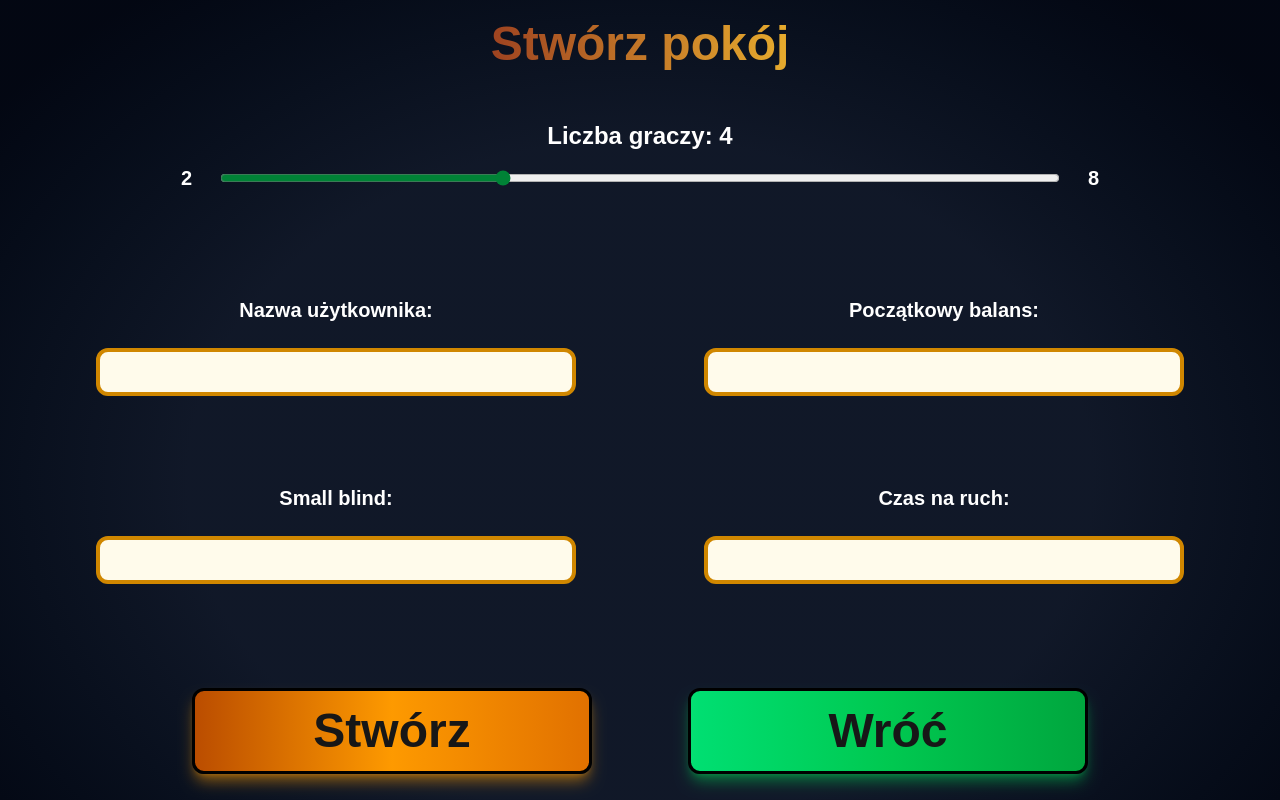
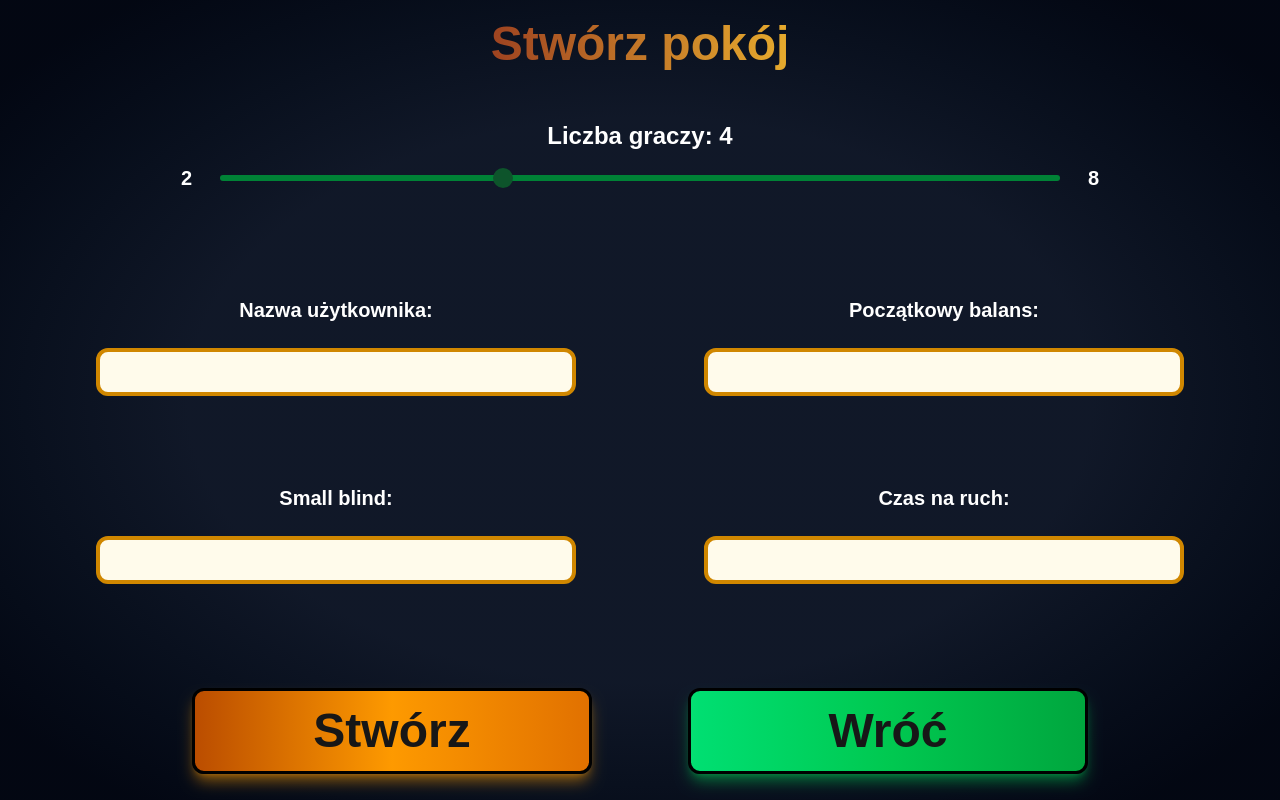
Before and after one commit to Descaplis/Poker, a Next.js app in the folder poker/: page /create-lobby in a window 1280 px wide. Shown: the top 800 px of the page. Built offline with nearby package versions, Linux system fonts and the light colour scheme.

Commit message:
The Nothing Update v.4
Check error element :>

```diff
--- a/poker/src/app/Components/DefaultPage.jsx
+++ b/poker/src/app/Components/DefaultPage.jsx
@@ -7,9 +7,9 @@ export default function MainPage() {
   	const router = useRouter();
 
   	return (
-    <div className="animate-bg max-w-full h-239 bg-radial-[at_50%_55%] from-gray-950 via-gray-900 to-gray-800 to-90%">
+		<div className="animate-bg max-w-full max-h-full h-screen bg-radial-[at_50%_55%] from-gray-950 via-60% via-gray-900 to-gray-900 to-90%">
 			<div className="flex justify-center items-center max-w-full h-full max-h-2/3">
-          <img src="/images/title.png" alt="Title" className="animate-title"/>
+				<img src="/images/title.png" alt="Title" className="animate-title h-[50vh]"/>
 			</div>
 
 			<div className="flex justify-center items-center max-w-full h-full max-h-1/3 gap-5.5">
--- a/poker/src/app/Components/create-lobby.jsx
+++ b/poker/src/app/Components/create-lobby.jsx
@@ -75,7 +75,7 @@ export default function CreateLobby() {
                 ))}
             </div>
 
-            <div className="animate-bg max-w-full max-h-240 bg-radial-[at_50%_50%] from-gray-900 via-gray-900 to-gray-950 to-90%">
+            <div className="animate-bg max-w-full max-h-screen h-screen bg-radial-[at_50%_50%] from-gray-900 via-gray-900 to-gray-950 to-90%">
                 <h1 className="bg-clip-text text-transparent bg-gradient-to-r from-red-900 from-30% to-amber-300 to-70% text-5xl font-black text-center p-5">Stwórz pokój</h1>
                 <form id="create-form" className="text-center p-8 h-220">
                     <label htmlFor="plyrRange" className="text-white text-2xl font-black">Liczba graczy: {plyrCount}</label>
@@ -89,28 +89,28 @@ export default function CreateLobby() {
                         <div className="flex flex-col gap-6 p-7 items-center">
                             <label className="text-white text-xl font-black mt-16">Nazwa użytkownika:</label>
                             <input className="text-black w-120 bg-amber-50 p-2 rounded-xl border-yellow-600 border-solid border-4
-                            focus:ring-4 focus:outline-none focus:ring-amber-500 dark:focus:ring-amber-800" type="text" name="nickName" onChange={(e) => setUsername(e.currentTarget.value)}/>
+                                focus:ring-4 focus:shadow-2xl focus:shadow-amber-500 dark:focus:ring-amber-800" type="text" name="nickName" onChange={(e) => setUsername(e.currentTarget.value)}/>
 
                             <label className="text-white text-xl font-black mt-16">Small blind:</label>
                             <input className="text-black w-120 bg-amber-50 p-2 mb-15 rounded-xl border-yellow-600 border-solid border-4
-                            focus:ring-4 focus:outline-none focus:ring-amber-500 dark:focus:ring-amber-800" type="number" name="smallBlind" onChange={(e) => setSmallBlind(e.currentTarget.value)}/>
+                                focus:ring-4 focus:shadow-2xl focus:shadow-amber-500 dark:focus:ring-amber-800" type="number" name="smallBlind" onChange={(e) => setSmallBlind(e.currentTarget.value)}/>
 
                             <button type="button" onClick={createRoom}
                                 className="bg-gradient-to-r from-amber-700 via-amber-500 to-amber-600
-                            hover:bg-gradient-to-br focus:ring-4 focus:outline-none focus:ring-amber-300 dark:focus:ring-amber-800
+                                hover:bg-gradient-to-br focus:ring-4 focus:shadow-2xl focus:shadow-amber-300 dark:focus:ring-amber-800
                                 shadow-lg shadow-amber-500/50 dark:shadow-lg dark:shadow-amber-800/80 rounded-base text-center
                                 w-100 p-4 m-5 border-3 border-black self-end-safe rounded-xl text-5xl font-black cursor-pointer">Stwórz</button>
                         </div>
                         <div className="flex flex-col gap-6 p-7 items-center">
                             <label className="text-white text-xl font-black mt-16">Początkowy balans:</label>
                             <input className="text-black w-120 bg-amber-50 p-2 rounded-xl border-yellow-600 border-solid border-4
-                            focus:ring-4 focus:outline-none focus:ring-amber-500 dark:focus:ring-amber-800" type="number" name="startValue" onChange={(e) => setInitialBalance(e.currentTarget.value)}/>
+                                focus:ring-4 focus:shadow-2xl focus:shadow-amber-500 dark:focus:ring-amber-800" type="number" name="startValue" onChange={(e) => setInitialBalance(e.currentTarget.value)}/>
                             <label className="text-white text-xl font-black mt-16">Czas na ruch:</label>
                             <input className="text-black w-120 bg-amber-50 p-2 mb-15 rounded-xl border-yellow-600 border-solid border-4
-                            focus:ring-4 focus:outline-none focus:ring-amber-500 dark:focus:ring-amber-800" type="number" min={10} max={120} name="moveTime" onChange={(e) => setTimeForMove(e.currentTarget.value)}/>
+                                focus:ring-4 focus:shadow-2xl focus:shadow-amber-500 dark:focus:ring-amber-800" type="number" min={10} max={120} name="moveTime" onChange={(e) => setTimeForMove(e.currentTarget.value)}/>
                             <Link className="self-start" href="/">
                                 <button type="button" className="bg-gradient-to-r from-green-400 via-green-500 to-green-600
-                                hover:bg-gradient-to-br focus:ring-4 focus:outline-none focus:ring-green-300 dark:focus:ring-green-800
+                                    hover:bg-gradient-to-br focus:ring-4 focus:shadow-2xl focus:shadow-green-300 dark:focus:ring-green-800
                                     shadow-lg shadow-green-500/50 dark:shadow-lg dark:shadow-green-800/80 rounded-base text-center
                                     w-100 p-4 m-5 border-3 border-black rounded-xl text-5xl font-black cursor-pointer">Wróć</button>
                             </Link>
--- a/poker/src/app/Components/elements/CheckBtn.jsx
+++ b/poker/src/app/Components/elements/CheckBtn.jsx
@@ -2,8 +2,7 @@ export default function CheckBtn({show}){
     if(!show) return;
     return (
         <div className="">
-            <button className="w-[10vw] h-[8vh] bg-radial-[at_20%_25%] from-green-700 via-green-600 via-50% to-green-400 to-90% rounded-2xl cursor-pointer
-            border-2 border-green-950">
+            <button className="w-[10vw] h-[8vh] bg-radial-[at_20%_25%] from-green-700 via-green-600 via-50% to-green-400 to-90% rounded-2xl cursor-pointer">
                 <p className="text-black text-3xl font-black">Sprawdź</p>
             </button>
         </div>
--- a/poker/src/app/Components/elements/Player.jsx
+++ b/poker/src/app/Components/elements/Player.jsx
@@ -3,14 +3,14 @@ import Image from "next/image";
 export default function Player({ name, position, cards, balance, endTime, isAllIn, blind, isFolded, isWinner}) {
     return (
         <div>
-            <div className={`w-[16vw] h-[15vh] ${isAllIn ? 'bg-radial-[at_50%_35%] from-amber-400 via-amber-600 to-amber-700 to-75%' :
+            <div className={`w-[16vw] h-[15vh] p-3 ${isAllIn ? 'bg-radial-[at_50%_35%] from-amber-400 via-amber-600 to-amber-700 to-75%' :
                 'bg-radial-[at_35%_35%] from-gray-700 to-gray-900 to-75%'} rounded-full border-4 relative ${isFolded ? 'border-black' : 'border-red-700'} p-2
                 ${balance == 0 && !isAllIn && 'opacity-50'}`}>
                 <div className={`flex justify-center absolute ${isWinner ? '-top-25 left-0 right-0' :
                     position == 'down' ? '-top-25 left-0 right-0' :
                     position == 'left' ? 'top-0 left-0 -right-85' :
                     position == 'right' ? 'top-0 -left-85 right-0' : 'top-25 left-0 right-0'}`}>
-                    <div className="w-[4.3vw] h-[12vh] transform-cpu rotate-348">
+                    <div className="w-[4vw] h-[12vh] transform-cpu rotate-348">
                         {
                             cards ?
                             <Image src={`/images/karty/${cards[0]}.png`} fill alt="card1"/>
@@ -20,7 +20,7 @@ export default function Player({ name, position, cards, balance, endTime, isAllI
                             <Image src="/images/karty/BackCard.png" fill alt="card1"/>
                         }
                     </div>
-                    <div className="w-[4.3vw] h-[12vh] transform-cpu rotate-12">
+                    <div className="w-[4vw] h-[12vh] transform-cpu rotate-12">
                         {
                             cards ?
                             <Image src={`/images/karty/${cards[1]}.png`} fill alt="card2"/>
--- a/poker/src/app/Components/theGame.jsx
+++ b/poker/src/app/Components/theGame.jsx
@@ -29,7 +29,7 @@ export default function theGame() {
 				{/* Środek: Góra, Stół, Dół */}
 				<div className="flex-1 flex flex-col items-center">
 					{/* Gracze na górze (1 i 2) */}
-					<div className="flex justify-evenly w-full max-w-2xl gap-4">
+					<div className="flex justify-center w-full max-w-2xl gap-4">
 						<Player name="Gracz 1" balance={100} isAllIn={false} />
 						<Player name="Gracz 2" blind="small" />
 					</div>
@@ -76,7 +76,7 @@ export default function theGame() {
 					</div>
 
 					{/* Gracze na dole (5 i 6) */}
-					<div className="flex justify-evenly w-full max-w-2xl gap-4">
+					<div className="flex justify-center w-full max-w-2xl gap-4">
 						<Player name="Gracz 6" position="down" cards={["3Pik", "queenKier"]} balance={10} isAllIn={false} />
 						<Player name="Gracz 5" position="down" balance={48} isFolded={false} isWinner={false}/>
 					</div>
--- a/poker/src/app/globals.css
+++ b/poker/src/app/globals.css
@@ -3,6 +3,29 @@
 :root {
   --background: #ffffff;
   --foreground: #171717;
+}
+
+input[type="range"] {
+  -webkit-appearance: none;
+  appearance: none;
+  background: transparent;
+  cursor: pointer;
+}
+
+input[type="range"]::-webkit-slider-runnable-track {
+  width: 100%;
+  height: 6px;
+  background: var(--color-green-700);
+  border-radius: 3px;
+}
+
+input[type="range"]::-webkit-slider-thumb {
+  -webkit-appearance: none;
+  height: 20px;
+  width: 20px;
+  border-radius: 50%;
+  background: var(--color-green-900);
+  margin-top: -7px;
 }
 
 @theme {
@@ -53,5 +76,4 @@ body {
   background: var(--background);
   color: var(--foreground);
   font-family: Arial, Helvetica, sans-serif;
-  overflow-y: hidden;
 }
```
Also changed, not shown: poker/src/app/Components/elements/error.jsx (+4 -7 lines), poker/src/app/Components/join-lobby.jsx (+6 -4 lines). Lines whose indentation alone changed are shown as unchanged.
